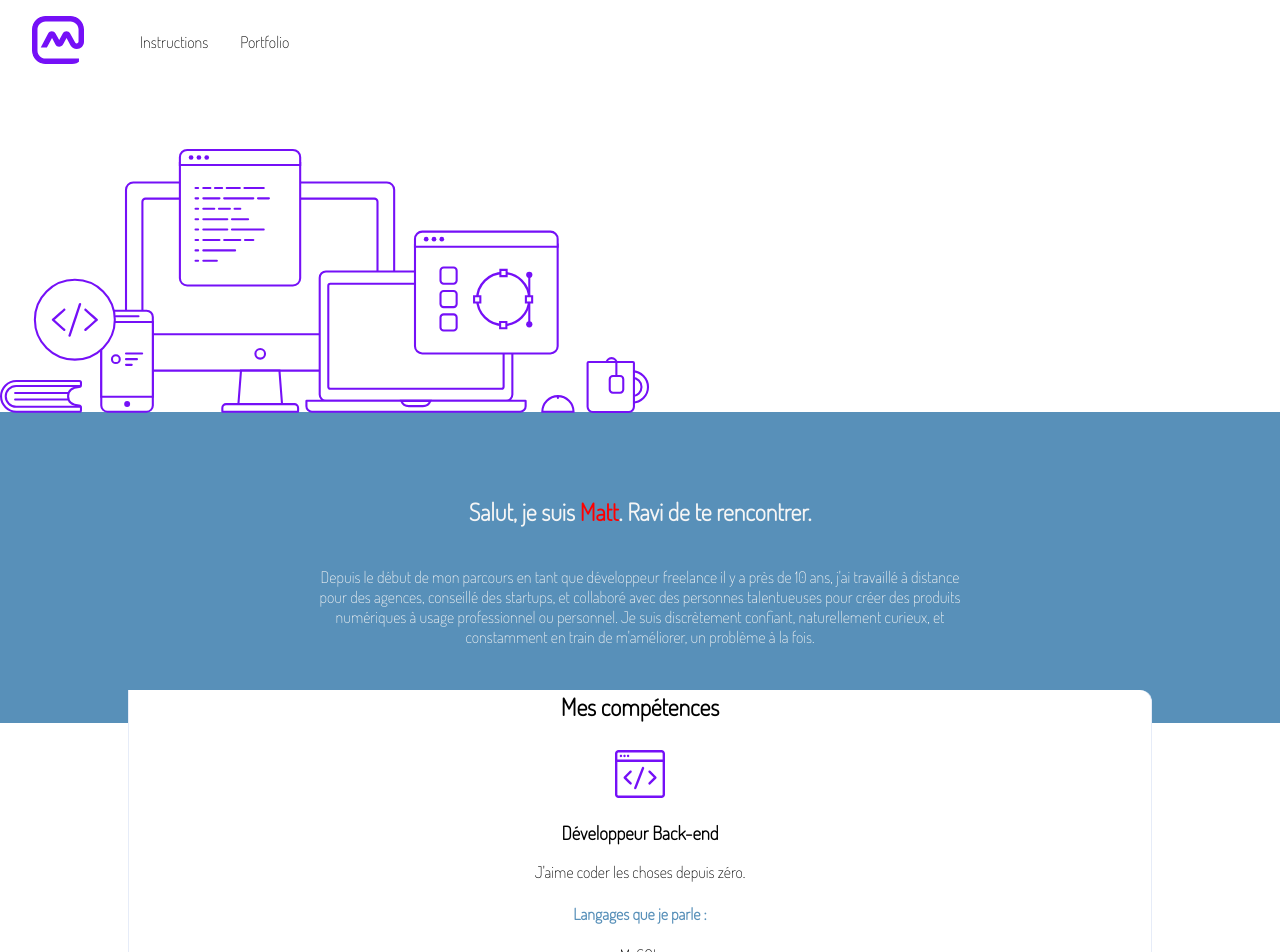
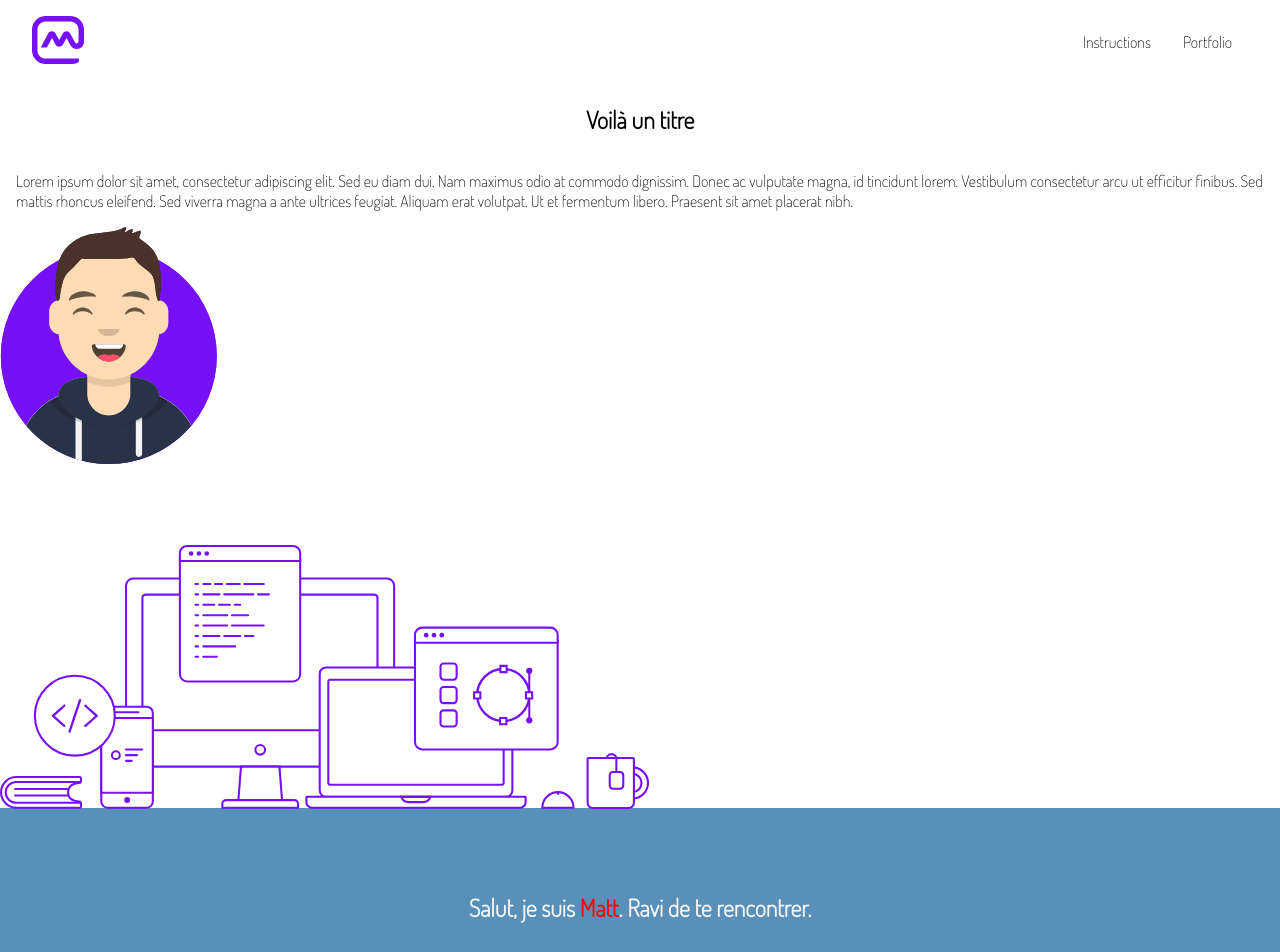
Before and after one commit to PPaillard/checkpoint-html_css_js, a website: page site/portfolio.html in a window 1280 px wide. Shown: the top 952 px of the page. Drawn offline with Linux system fonts and the light colour scheme.

Commit message:
Etape 4 du site

```diff
--- a/site/css/portfolio.css
+++ b/site/css/portfolio.css
@@ -108,3 +108,40 @@ p {
 .purple-text {
   color: var(--purple);
 }
+
+@media screen and (min-width : 700px) {
+  nav {
+
+    justify-content: flex-end;
+    justify-content: space-between;
+
+  }
+  .bannière{
+    display: flex;
+    justify-content: center;
+    align-items: center;
+    flex-wrap: wrap;
+  }
+
+  .column  {
+    display: flex;
+    flex-direction: row;
+    justify-content: center;
+
+
+
+  }
+
+}
+
+@media screen and (max-width: 700px){
+  .desktop > img {
+    display: none;
+  }
+  .skills {
+    display: flex;
+    flex-direction: column-reverse;
+
+  }
+
+}
--- a/site/portfolio.html
+++ b/site/portfolio.html
@@ -24,7 +24,11 @@
 
     <main>
       <!-- Première bannière avec le titre, une description, un avatar et une image bureau -->
+       <section class="bannière">
+       <h1 class="bannière">Voilà un titre</h1>
+       <p class="bannière">Lorem ipsum dolor sit amet, consectetur adipiscing elit. Sed eu diam dui. Nam maximus odio at commodo dignissim. Donec ac vulputate magna, id tincidunt lorem. Vestibulum consectetur arcu ut efficitur finibus. Sed mattis rhoncus eleifend. Sed viverra magna a ante ultrices feugiat. Aliquam erat volutpat. Ut et fermentum libero. Praesent sit amet placerat nibh. </p></section>
       <!-- Tu peux utiliser l'image avatar dans le dossier image -->
+       <img src="/site/image/avatar.svg" alt="Une image d'avatar" class="bannière"/>
       <section>
         <figure class="desktop">
           <img src="image/desktop.svg" alt="bureau" />
```
